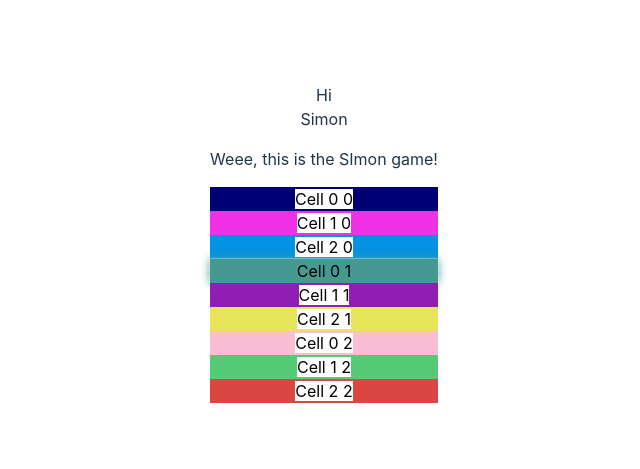
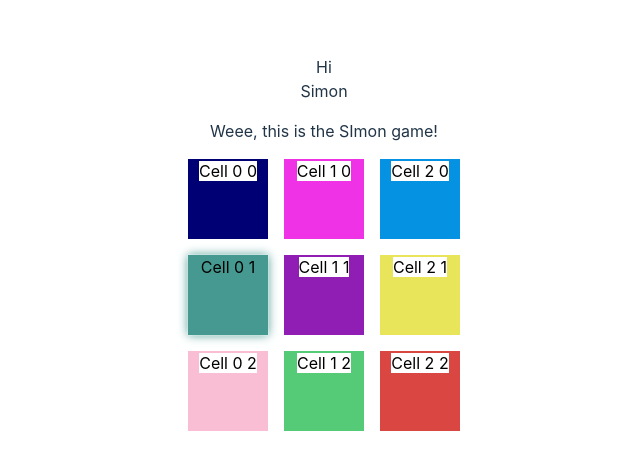
Before and after one commit to Peleton-011/graintertainment, a React (Vite) app: page / in a window 1280 px wide. Shown: the part 157-626 px from the top of the page, without its empty margins (316-956 px from the left). Built offline with nearby package versions, Linux system fonts and the light colour scheme.

Commit message:
Tweak round changing logic

```diff
--- a/src/games/Simon.jsx
+++ b/src/games/Simon.jsx
@@ -24,7 +24,8 @@ const colors = [
 
 const Simon = () => {
 	const difficulty = 3;
-	const { tileList, newTileList, removeTile, nextRound } = useContext(TileListContext);
+	const { tileList, newTileList, removeTile, nextRound } =
+		useContext(TileListContext);
 
 	const [currentLevel, setCurrentLevel] = useState(1);
 	const [colorOrder, setColorOrder] = useState(
@@ -36,7 +37,7 @@ const Simon = () => {
 			return;
 		}
 		console.log("You WIN!!! c: (round " + currentLevel + ")");
-        levelUp()
+		levelUp();
 		nextRound();
 	}, [tileList]);
 
--- a/src/styles/Simon.css
+++ b/src/styles/Simon.css
@@ -1,5 +1,16 @@
 .active {
-	box-shadow: 0 0 0.125em white, 0 0 0.6em;
+	box-shadow: 0 0 0.125em white, 0 0 0.6em currentColor;
+}
+
+section > * {
+    width: 5rem;
+    height: 5rem;
+}
+
+section {
+    display: grid;
+    grid-template-columns: 1fr 1fr 1fr;
+    gap: 1rem;
 }
 
 .ass > .text {
```
